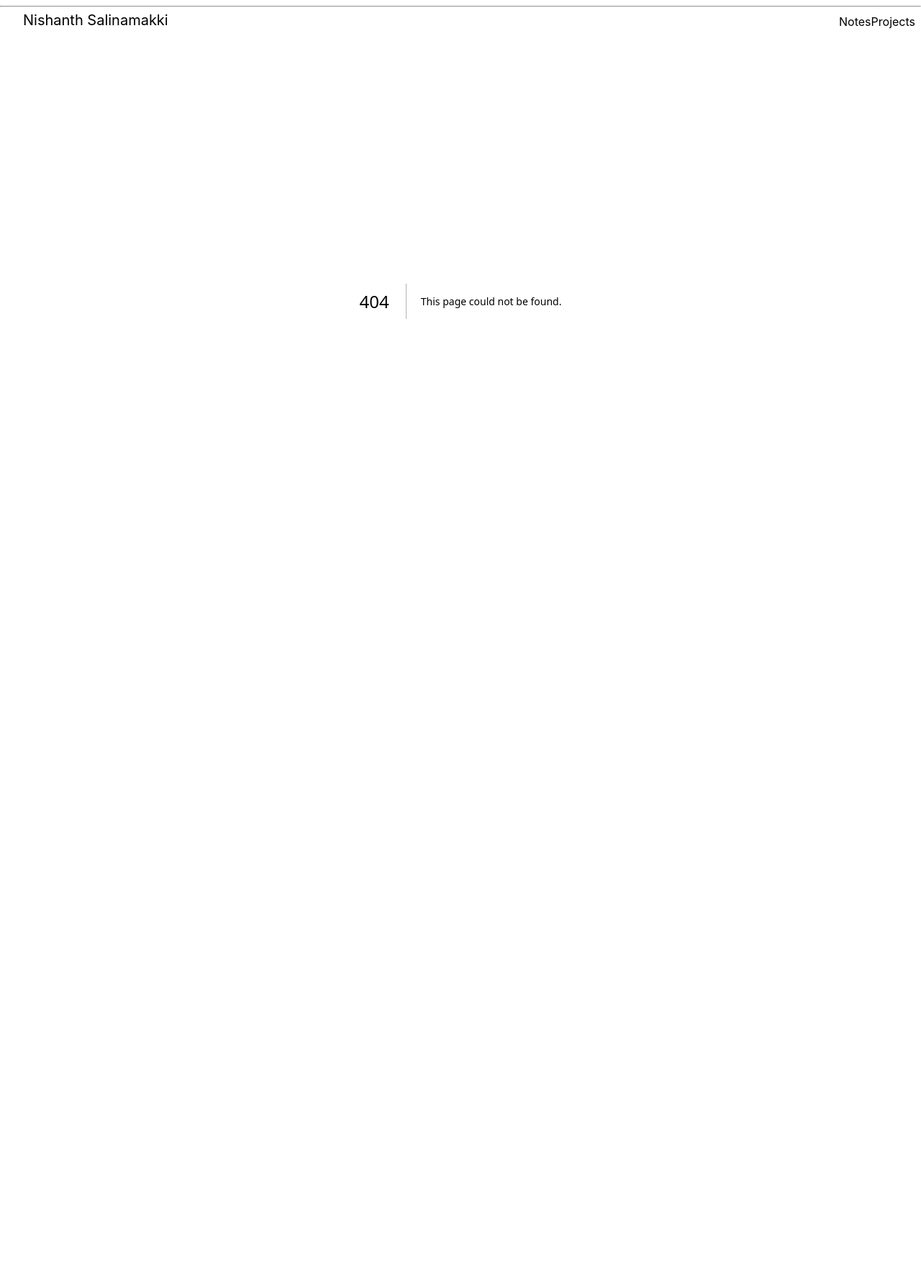
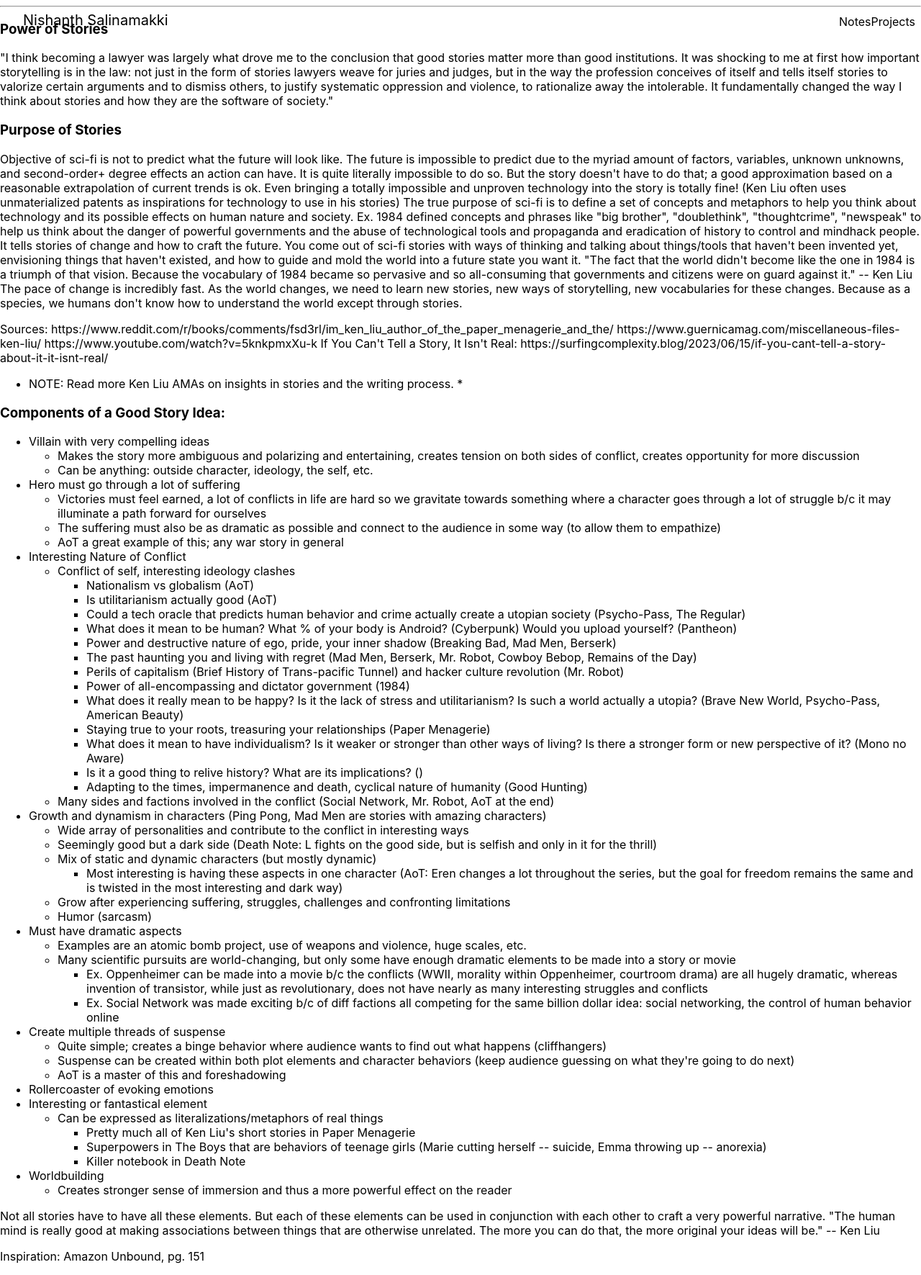
Before and after one commit to nishanthrs/personal-website, a Next.js app: page /drafts/storytelling in a window 1280 px wide. Before the commit this address had no page. Shown: the whole page at 72% size. Before the commit the page ends 818 px from the top, so only its background shows below. Built offline with nearby package versions, Linux system fonts and the light colour scheme.

Commit message:
Drafted some ideas for a new storytelling post

```diff
--- /dev/null
+++ b/pages/drafts/oxymorons.mdx
@@ -0,0 +1,15 @@
+black sun
+plastic butterfly
+midnight sun (eternal light, perseverance, extraordinary aspects of world)
+black sand beach, door to hell, glowing cave,
+black light
+fire rainbows
+blue rose (realizing the impossible -- moon landing, human flight, AI, genetic engineering)
+  unicorn, elixir of life, pegasus, eternal flame, phoenix rising from the ashes, eternal clock, albino peacock, golden fleece
+frost flower
+green flash
+ball of lightning
+bloody solstice
+blood moon
+polar night
+white eclipse
--- /dev/null
+++ b/pages/drafts/storytelling.mdx
@@ -0,0 +1,90 @@
+### Power of Stories
+"I think becoming a lawyer was largely what drove me to the conclusion that
+good stories matter more than good institutions. It was shocking to me at first
+how important storytelling is in the law: not just in the form of stories lawyers
+weave for juries and judges, but in the way the profession conceives of itself
+and tells itself stories to valorize certain arguments and to dismiss others,
+to justify systematic oppression and violence, to rationalize away the intolerable.
+It fundamentally changed the way I think about stories and how they are the software of society."
+
+### Purpose of Stories
+
+Objective of sci-fi is not to predict what the future will look like.
+The future is impossible to predict due to the myriad amount of factors, variables, unknown unknowns, and second-order+ degree effects an action can have.
+It is quite literally impossible to do so.
+But the story doesn't have to do that; a good approximation based on a reasonable extrapolation of current trends is ok.
+Even bringing a totally impossible and unproven technology into the story is totally fine!
+(Ken Liu often uses unmaterialized patents as inspirations for technology to use in his stories)
+The true purpose of sci-fi is to define a set of concepts and metaphors to help you think about technology and its possible effects on human nature and society.
+Ex. 1984 defined concepts and phrases like "big brother", "doublethink", "thoughtcrime", "newspeak" to help us think about the danger of
+powerful governments and the abuse of technological tools and propaganda and eradication of history to control and mindhack people.
+It tells stories of change and how to craft the future. You come out of sci-fi stories with ways of thinking and talking about
+things/tools that haven't been invented yet, envisioning things that haven't existed, and how to guide and mold the world into a future state you want it.
+"The fact that the world didn't become like the one in 1984 is a triumph of that vision. Because the vocabulary of 1984 became so pervasive and so all-consuming that governments and citizens were on guard against it." -- Ken Liu
+The pace of change is incredibly fast. As the world changes, we need to learn new stories, new ways of storytelling, new vocabularies for these changes.
+Because as a species, we humans don't know how to understand the world except through stories.
+
+Sources:
+https://www.reddit.com/r/books/comments/fsd3rl/im_ken_liu_author_of_the_paper_menagerie_and_the/
+https://www.guernicamag.com/miscellaneous-files-ken-liu/
+https://www.youtube.com/watch?v=5knkpmxXu-k
+If You Can't Tell a Story, It Isn't Real: https://surfingcomplexity.blog/2023/06/15/if-you-cant-tell-a-story-about-it-it-isnt-real/
+
+* NOTE: Read more Ken Liu AMAs on insights in stories and the writing process. *
+
+
+### Components of a Good Story Idea:
+* Villain with very compelling ideas
+  * Makes the story more ambiguous and polarizing and entertaining, creates tension on both sides of conflict, creates opportunity for more discussion
+  * Can be anything: outside character, ideology, the self, etc.
+* Hero must go through a lot of suffering
+  * Victories must feel earned, a lot of conflicts in life are hard so we gravitate towards something where a character
+  goes through a lot of struggle b/c it may illuminate a path forward for ourselves
+  * The suffering must also be as dramatic as possible and connect to the audience in some way (to allow them to empathize)
+  * AoT a great example of this; any war story in general
+* Interesting Nature of Conflict
+  * Conflict of self, interesting ideology clashes
+    * Nationalism vs globalism (AoT)
+    * Is utilitarianism actually good (AoT)
+    * Could a tech oracle that predicts human behavior and crime actually create a utopian society (Psycho-Pass, The Regular)
+    * What does it mean to be human? What % of your body is Android? (Cyberpunk) Would you upload yourself? (Pantheon)
+    * Power and destructive nature of ego, pride, your inner shadow (Breaking Bad, Mad Men, Berserk)
+    * The past haunting you and living with regret (Mad Men, Berserk, Mr. Robot, Cowboy Bebop, Remains of the Day)
+    * Perils of capitalism (Brief History of Trans-pacific Tunnel) and hacker culture revolution (Mr. Robot)
+    * Power of all-encompassing and dictator government (1984)
+    * What does it really mean to be happy? Is it the lack of stress and utilitarianism? Is such a world actually a utopia? (Brave New World, Psycho-Pass, American Beauty)
+    * Staying true to your roots, treasuring your relationships (Paper Menagerie)
+    * What does it mean to have individualism? Is it weaker or stronger than other ways of living? Is there a stronger form or new perspective of it? (Mono no Aware)
+    * Is it a good thing to relive history? What are its implications? ()
+    * Adapting to the times, impermanence and death, cyclical nature of humanity (Good Hunting)
+  * Many sides and factions involved in the conflict (Social Network, Mr. Robot, AoT at the end)
+* Growth and dynamism in characters (Ping Pong, Mad Men are stories with amazing characters)
+  * Wide array of personalities and contribute to the conflict in interesting ways
+  * Seemingly good but a dark side (Death Note: L fights on the good side, but is selfish and only in it for the thrill)
+  * Mix of static and dynamic characters (but mostly dynamic)
+    * Most interesting is having these aspects in one character (AoT: Eren changes a lot throughout the series, but the goal for freedom remains the same and is twisted in the most interesting and dark way)
+  * Grow after experiencing suffering, struggles, challenges and confronting limitations
+  * Humor (sarcasm)
+* Must have dramatic aspects
+  * Examples are an atomic bomb project, use of weapons and violence, huge scales, etc.
+  * Many scientific pursuits are world-changing, but only some have enough dramatic elements to be made into a story or movie
+    * Ex. Oppenheimer can be made into a movie b/c the conflicts (WWII, morality within Oppenheimer, courtroom drama) are all hugely dramatic,
+    whereas invention of transistor, while just as revolutionary, does not have nearly as many interesting struggles and conflicts
+    * Ex. Social Network was made exciting b/c of diff factions all competing for the same billion dollar idea: social networking, the control of human behavior online
+* Create multiple threads of suspense
+  * Quite simple; creates a binge behavior where audience wants to find out what happens (cliffhangers)
+  * Suspense can be created within both plot elements and character behaviors (keep audience guessing on what they're going to do next)
+  * AoT is a master of this and foreshadowing
+* Rollercoaster of evoking emotions
+* Interesting or fantastical element
+  * Can be expressed as literalizations/metaphors of real things
+    * Pretty much all of Ken Liu's short stories in Paper Menagerie
+    * Superpowers in The Boys that are behaviors of teenage girls (Marie cutting herself -- suicide, Emma throwing up -- anorexia)
+    * Killer notebook in Death Note
+* Worldbuilding
+  * Creates stronger sense of immersion and thus a more powerful effect on the reader
+
+Not all stories have to have all these elements. But each of these elements can be used in conjunction with each other to craft a very powerful narrative.
+"The human mind is really good at making associations between things that are otherwise unrelated. The more you can do that, the more original your ideas will be." -- Ken Liu
+
+Inspiration: Amazon Unbound, pg. 151
```
